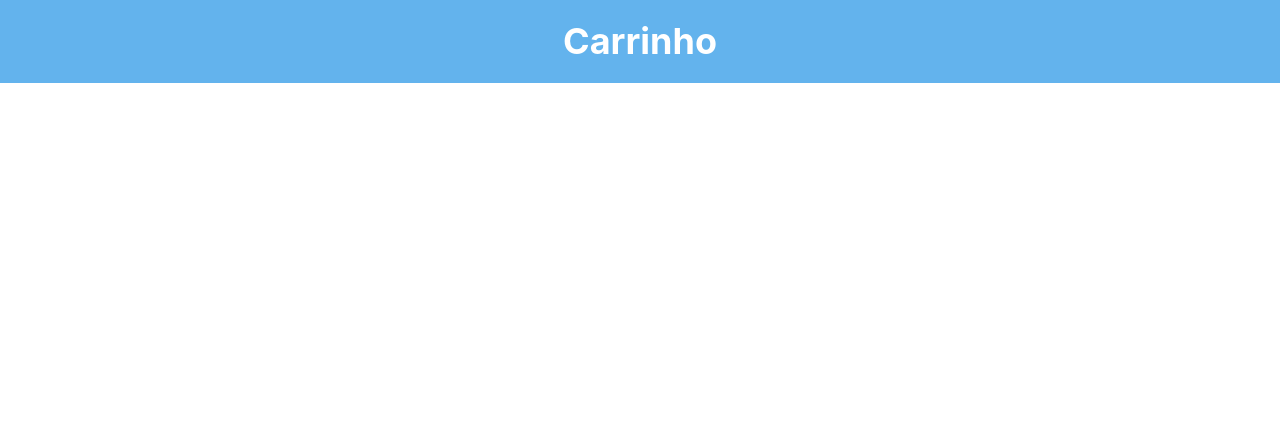
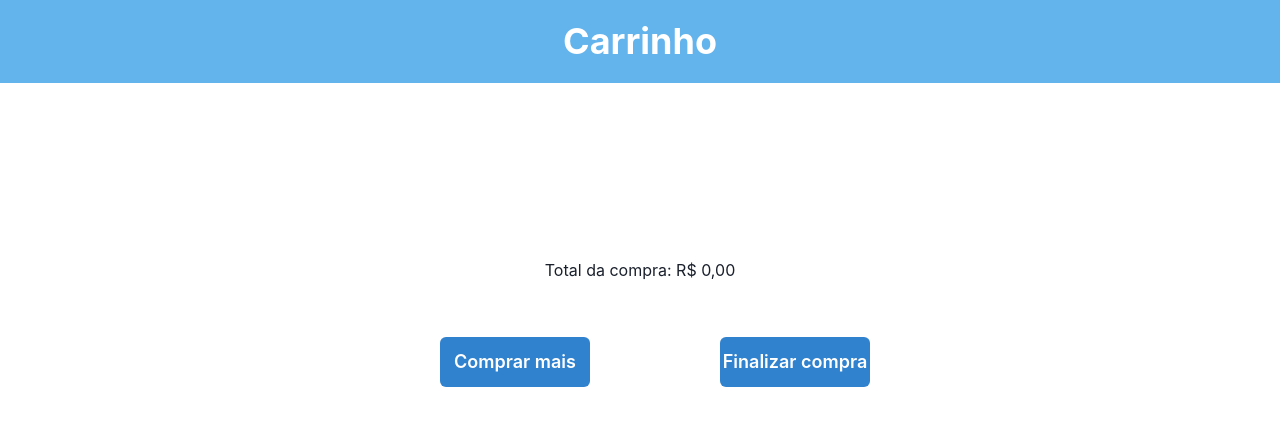
Before and after one commit to LukaVieira1/Project-ShoppingCart, a React (Create React App) app in the folder shopping-cart/: page /cart in a window 1280 px wide. Shown: the top 426 px of the page. Built offline with nearby package versions, Linux system fonts and the light colour scheme.

Commit message:
finalizado

```diff
--- a/shopping-cart/src/components/CartContent/index.js
+++ b/shopping-cart/src/components/CartContent/index.js
@@ -8,37 +8,59 @@ import {
   NumberInputStepper,
   NumberIncrementStepper,
   NumberDecrementStepper,
+  Button,
+  useToast,
 } from "@chakra-ui/react";
 import { useState } from "react";
-import { FruitImg } from "../CartContent/styles";
+import { FruitImg, Div } from "../CartContent/styles";
 
 const Cart = (props) => {
-  const { img, name, id, amount, total, unit } = props;
-  const [cartAmount, setCartAmount] = useState(0);
+  const {
+    img,
+    name,
+    id,
+    amount,
+    total,
+    unit,
+    handleClick,
+    handleRemoveClick,
+    price,
+  } = props;
+  const [cartAmount, setCartAmount] = useState(amount);
   const handleChange = (value) => setCartAmount(value);
+  const toast = useToast();
 
   return (
     <>
+      <Div>
         <Box
           mt="2px"
-        maxW="50%"
+          width="100%"
           borderWidth="1px"
           borderRadius="lg"
           overflow="hidden"
         >
           <Container maxW="container.xl">
-          <Flex justify="space-between" align="center">
+            <Flex
+              wrap="wrap"
+              direction="row"
+              justify="space-between"
+              align="center"
+            >
               <FruitImg>
                 <img src={img} alt={name} />
               </FruitImg>
               <Text fontSize="md">{name}</Text>
               <Text fontSize="md">
                 total:
-              {Number(total.toFixed(2)).toLocaleString("pt-BR", {
+                {Number((cartAmount * price).toFixed(2)).toLocaleString(
+                  "pt-BR",
+                  {
                     currency: "BRL",
                     style: "currency",
                     minimumFractionDigits: 2,
-              })}
+                  }
+                )}
               </Text>
 
               <NumberInput
@@ -46,7 +68,6 @@ const Cart = (props) => {
                 value={cartAmount}
                 size="xs"
                 maxW={16}
-              defaultValue={amount}
                 min={0}
                 step={unit === "KG" ? 0.1 : 1}
               >
@@ -56,9 +77,53 @@ const Cart = (props) => {
                   <NumberDecrementStepper />
                 </NumberInputStepper>
               </NumberInput>
+              <Button
+                onClick={() => {
+                  handleClick({
+                    id,
+                    name,
+                    img,
+                    amount: cartAmount,
+                    total: cartAmount * price,
+                    unit,
+                    price,
+                  });
+                  toast({
+                    title: "Item atualizado",
+                    description:
+                      "O item foi atualizado com sucesso no carrinho",
+                    status: "success",
+                    duration: 1000,
+                  });
+                }}
+                mt="5px"
+                ml="30px"
+                colorScheme="blue"
+                isDisabled={cartAmount > 0 ? false : true}
+              >
+                Atualizar
+              </Button>
+              <Button
+                onClick={() => {
+                  handleRemoveClick({
+                    id,
+                  });
+                  toast({
+                    title: "Item removido",
+                    description: "O item foi removido do carrinho",
+                    status: "warning",
+                    duration: 2000,
+                  });
+                }}
+                colorScheme="red"
+                size="xs"
+              >
+                Remover
+              </Button>
             </Flex>
           </Container>
         </Box>
+      </Div>
     </>
   );
 };
--- a/shopping-cart/src/components/CartContent/styles.js
+++ b/shopping-cart/src/components/CartContent/styles.js
@@ -6,3 +6,7 @@ export const FruitImg = styled.div`
   display: flex;
   align-items: center;
 `;
+
+export const Div = styled.div`
+  width: 1000px;
+`;
--- a/shopping-cart/src/components/FruitCard/index.js
+++ b/shopping-cart/src/components/FruitCard/index.js
@@ -1,5 +1,4 @@
 import { useState, useEffect } from "react";
-
 import {
   Box,
   Image,
@@ -11,6 +10,7 @@ import {
   Flex,
   Button,
   Text,
+  useToast,
 } from "@chakra-ui/react";
 
 import { FruitImg } from "./styles";
@@ -19,7 +19,7 @@ const FruitCard = (props) => {
   const { name, price, unit, img, id, handleClick } = props;
   const [amount, setAmount] = useState(0);
   const handleChange = (value) => setAmount(value);
-
+  const toast = useToast();
   return (
     <>
       <Box maxW="sm" borderWidth="1px" borderRadius="lg" overflow="hidden">
@@ -78,7 +78,7 @@ const FruitCard = (props) => {
             })}
           </Text>
           <Button
-            onClick={() =>
+            onClick={() => {
               handleClick({
                 id,
                 name,
@@ -86,8 +86,15 @@ const FruitCard = (props) => {
                 amount,
                 total: amount * price,
                 unit,
-              })
-            }
+                price,
+              });
+              toast({
+                title: "Item adicionado",
+                description: "O item foi adicionado com sucesso no carrinho",
+                status: "success",
+                duration: 1000,
+              });
+            }}
             mt="5px"
             ml="30px"
             colorScheme="blue"
--- a/shopping-cart/src/helpers/storageHelper.js
+++ b/shopping-cart/src/helpers/storageHelper.js
@@ -11,3 +11,8 @@ export const setItem = (fruitList) => {
   const item = localStorage.setItem("cart", JSON.stringify(fruitList));
   return item;
 };
+
+export const sortByID = (fruitList) => {
+  const sortedList = fruitList.sort((a, b) => a.id - b.id);
+  return sortedList;
+};
--- a/shopping-cart/src/routes/Cart/index.js
+++ b/shopping-cart/src/routes/Cart/index.js
@@ -1,33 +1,105 @@
 import CartContent from "../../components/CartContent";
 import { useState, useEffect } from "react";
-import { getItem, setItem } from "../../helpers/storageHelper.js";
+import { getItem, setItem, sortByID } from "../../helpers/storageHelper.js";
 import Header from "../../components/Header";
-import { Div } from "./styles";
+import { Flex, Button, useToast, Text } from "@chakra-ui/react";
+import { Link, Outlet } from "react-router-dom";
 
 const Cart = () => {
   const fruitList = getItem();
   const [fruits, setFruits] = useState([]);
-
+  const [cart, setCart] = useState([]);
+  const [totalCart, setTotalCart] = useState(0);
+  const toast = useToast();
   useEffect(() => {
     setFruits(fruitList);
-  }, []);
+    const cart = getItem();
+    let total = 0;
+    cart.forEach((fruit) => {
+      total = total + fruit.total;
+    });
+    setTotalCart(total);
+  }, [cart]);
+
+  const handleClick = (fruit) => {
+    const cart = getItem();
+    const newCart = cart.filter((item) => item.id !== fruit.id);
+    newCart.push(fruit);
+    sortByID(newCart);
+    setCart(newCart);
+    setItem(newCart);
+  };
+
+  const handleRemoveClick = (fruit) => {
+    const cart = getItem();
+    const newCart = cart.filter((item) => item.id !== fruit.id);
+    sortByID(newCart);
+    setCart(newCart);
+    setItem(newCart);
+  };
 
   return (
     <>
       <Header> Carrinho </Header>
-      <Div>
+      <Flex alignItems="center" direction="column" mt="150px">
         {fruits?.map((fruit) => (
           <CartContent
             key={fruit.id}
             id={fruit.id}
             name={fruit.name}
             img={fruit.img}
-            amount={fruit.amout}
+            amount={fruit.amount}
             total={fruit.total}
             unit={fruit.unit}
+            price={fruit.price}
+            handleClick={handleClick}
+            handleRemoveClick={handleRemoveClick}
           />
         ))}
-      </Div>
+        <Text mt="25px">
+          Total da compra:{" "}
+          {Number(totalCart.toFixed(2)).toLocaleString("pt-BR", {
+            currency: "BRL",
+            style: "currency",
+            minimumFractionDigits: 2,
+          })}
+        </Text>
+        <Flex justify="center" mt="50px">
+          <Link to="/">
+            <Button
+              mr="100px"
+              w="150px"
+              h="50px"
+              mt="5px"
+              ml="30px"
+              size="lg"
+              colorScheme="blue"
+            >
+              Comprar mais
+            </Button>
+          </Link>
+          <Button
+            w="150px"
+            h="50px"
+            mt="5px"
+            ml="30px"
+            size="lg"
+            colorScheme="blue"
+            onClick={() =>
+              toast({
+                title: "Compra finalizada!",
+                description:
+                  "Compra finalizada com sucesso, envie o pix para lukavieira14@gmail.com com o valor da compra",
+                status: "success",
+                duration: 15000,
+                isClosable: true,
+              })
+            }
+          >
+            Finalizar compra
+          </Button>
+        </Flex>
+      </Flex>
     </>
   );
 };
--- a/shopping-cart/src/routes/Cart/styles.js
+++ /dev/null
@@ -1,5 +0,0 @@
-import styled from "styled-components";
-
-export const Div = styled.div`
-  margin-top: 150px;
-`;
--- a/shopping-cart/src/routes/Fruits/index.js
+++ b/shopping-cart/src/routes/Fruits/index.js
@@ -4,7 +4,7 @@ import FruitCard from "../../components/FruitCard/";
 import { Flex, Button } from "@chakra-ui/react";
 import { Link, Outlet } from "react-router-dom";
 import Header from "../../components/Header";
-import { getItem, setItem } from "../../helpers/storageHelper.js";
+import { getItem, setItem, sortByID } from "../../helpers/storageHelper.js";
 
 const Fruits = () => {
   const [fruits, setFruits] = useState([]);
@@ -17,6 +17,7 @@ const Fruits = () => {
     const cart = getItem();
     const newCart = cart.filter((item) => item.id !== fruit.id);
     newCart.push(fruit);
+    sortByID(newCart);
     setItem(newCart);
   };
 
```
Lines whose indentation alone changed are shown as unchanged.
